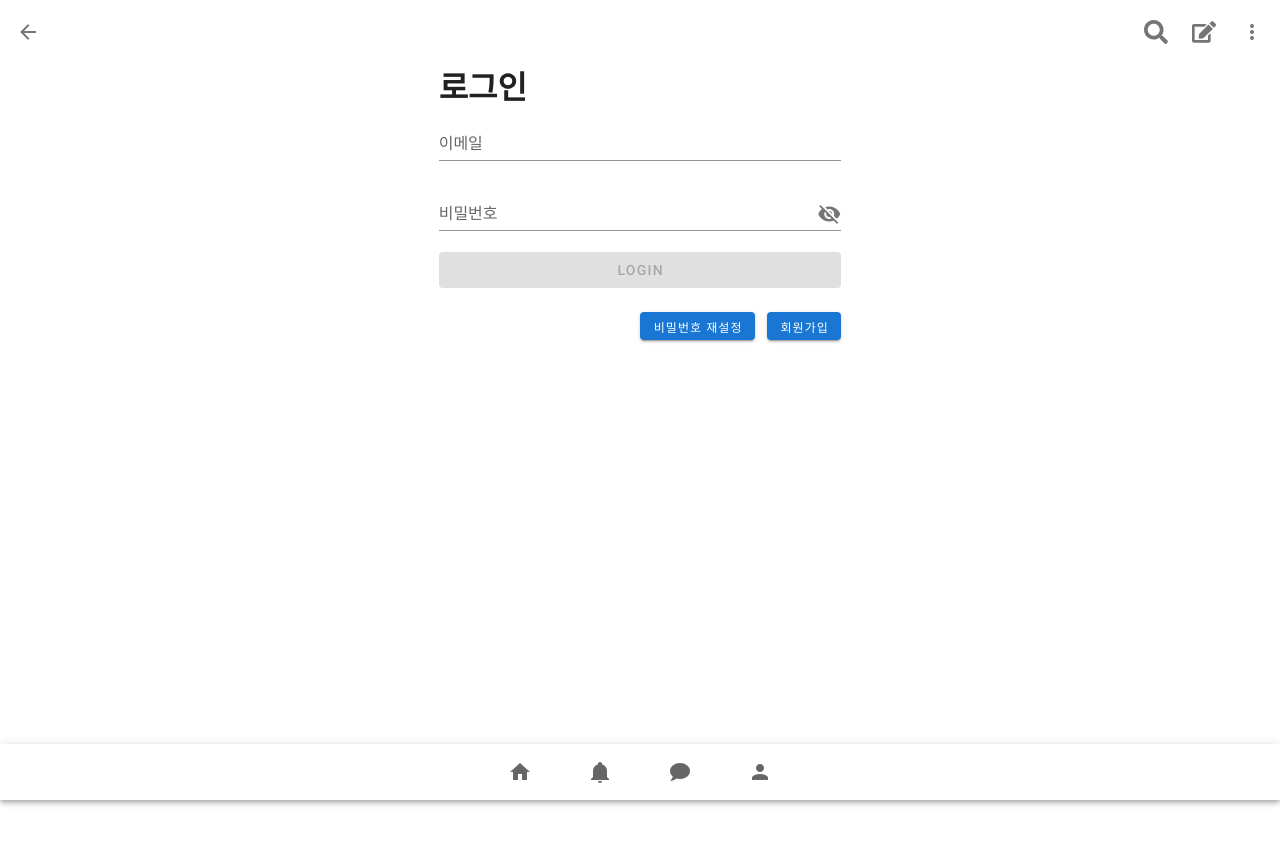
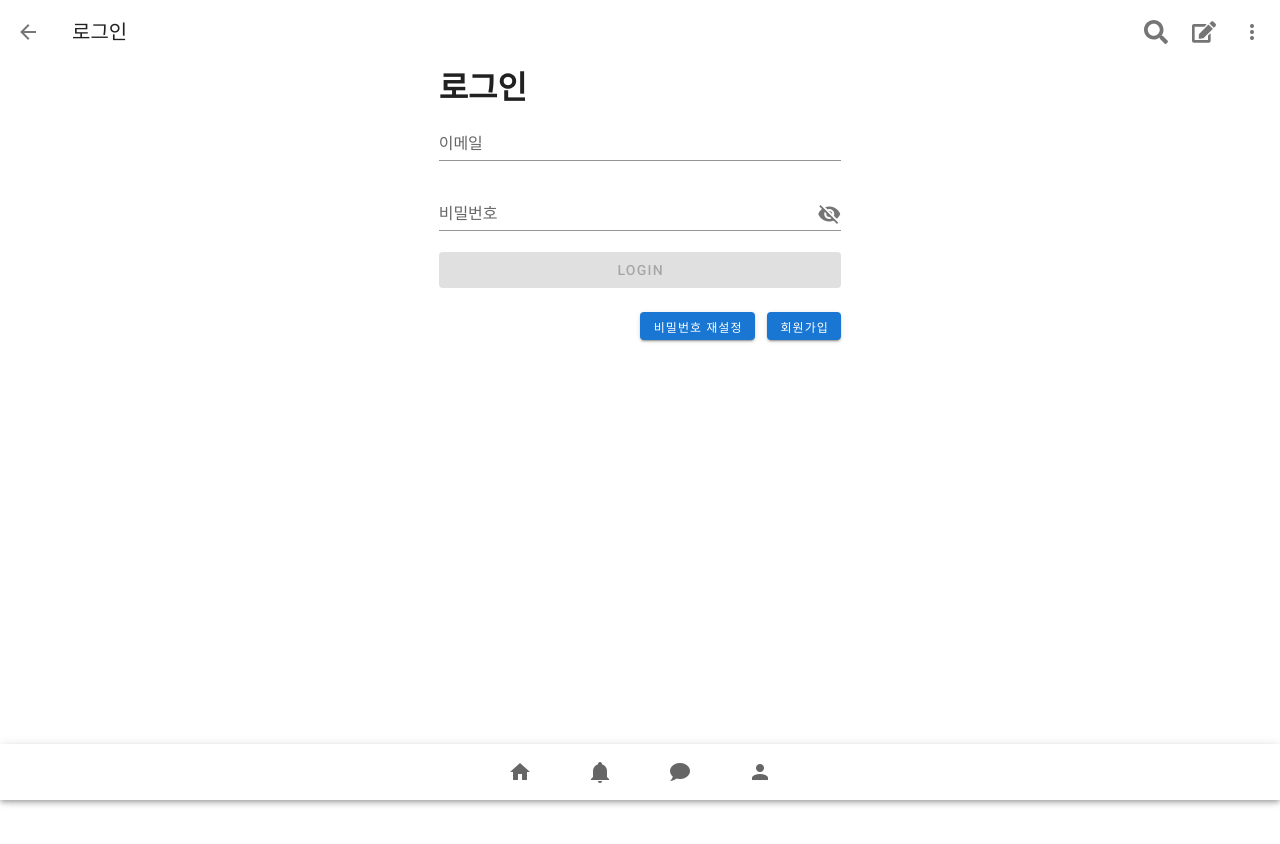
Before and after one commit to sdh5349/viewment, a Vue app in the folder frontend/: page / in a window 1280 px wide. Shown: the top 844 px of the page. Built offline with nearby package versions, Linux system fonts and the light colour scheme; no server answers.

Commit message:
S04P12B105-19 [front] feat: 헤더 페이지명 기능 추가

```diff
--- a/frontend/src/App.vue
+++ b/frontend/src/App.vue
@@ -6,7 +6,6 @@
           fixed
           color="white"
           elevate-on-scroll
-          scroll-target="#scrolling-techniques-7"
         >
           <!-- <v-app-bar-nav-icon></v-app-bar-nav-icon> -->
           <v-btn icon>
@@ -17,7 +16,7 @@
             </v-icon>
           </v-btn>
 
-          <v-toolbar-title>{{pageName}}</v-toolbar-title>
+          <v-toolbar-title>{{$route.meta.title}}</v-toolbar-title>
 
           <v-spacer></v-spacer>
 
@@ -96,10 +95,6 @@ export default {
   },
   data: () => ({
     login: false,
-    pageName: "",
-    tempPageName: "",
-    strPageName: "",
-    str: window.location.href
   }),
   methods: {
     // onLogout() {
@@ -116,17 +111,19 @@ export default {
     createArticle() {
       this.$router.push({ name: '' })
     },
-    goSearch () {
-      this.$router.push({ name: '' })
-    },
-    getPageName() {
-      this.tempPageName = window.location.href
-      this.strPageName = this.tempPageName.split("/")
-      this.pageName = this.strPageName[this.strPageName.length-1].split("?")[0]
-      console.log(this.pageName)
+    goSearch() {
+      console.log('search')
+      this.$router.push({ name: 'Search' })
     },
     goFeed() {
-      this.$router.push({ name: '' })
+      const token = sessionStorage.getItem('jwt')
+      if (token) {
+        // this.pageName = this.$router.meta.title
+        this.$router.push({ name: 'FeedMain' })
+      }
+      else{
+        alert("login required")
+      }
     },
     goAlarm() {
       this.$router.push({ name: '' })
@@ -139,7 +136,6 @@ export default {
     },
   },
   created() {
-    this.getPageName()
     const token = sessionStorage.getItem('jwt')
     if (token) {
       this.login = true
--- a/frontend/src/main.js
+++ b/frontend/src/main.js
@@ -15,6 +15,13 @@ const router = new VueRouter({
     routes,
     mode: 'history',
 });
+router.beforeEach((to, from, next) => {
+    /* It will change the title when the router is change*/
+    if (to.meta.title) {
+      document.title = to.meta.title;
+    }
+    next();
+});
 
 new Vue({
     router,
--- a/frontend/src/routes.js
+++ b/frontend/src/routes.js
@@ -8,23 +8,26 @@ import NotFound from './views/error/NotFound.vue'
 import ChangePassword from './views/user/ChangePassword.vue'
 import FeedMain from './views/feed/IndexFeed.vue'
 import ActionUrlHandler from './views/user/ActionUrlHandler.vue'
-
+import Search from './views/search/Search.vue'
 
 
 export default [
     {
         path : '/',
         name : 'Login',
+        meta : {title: '로그인'},
         component : Login
     },
     {
         path : '/user/join/',
         name : 'Join',
+        meta : {title: '회원가입'},
         component : Join,
     },
     {
         path : '/feed/main',
         name : 'FeedMain',
+        meta : {title: '피드'},
         component : FeedMain
     },
     {
@@ -55,5 +58,11 @@ export default [
     {
         path: '*',
         redirect: '/user/error/404'
-    }
+    },
+    {
+        path : '/search/search',
+        name : 'Search',
+        meta : { title: '검색'},
+        component : Search,
+    },
 ]
```
